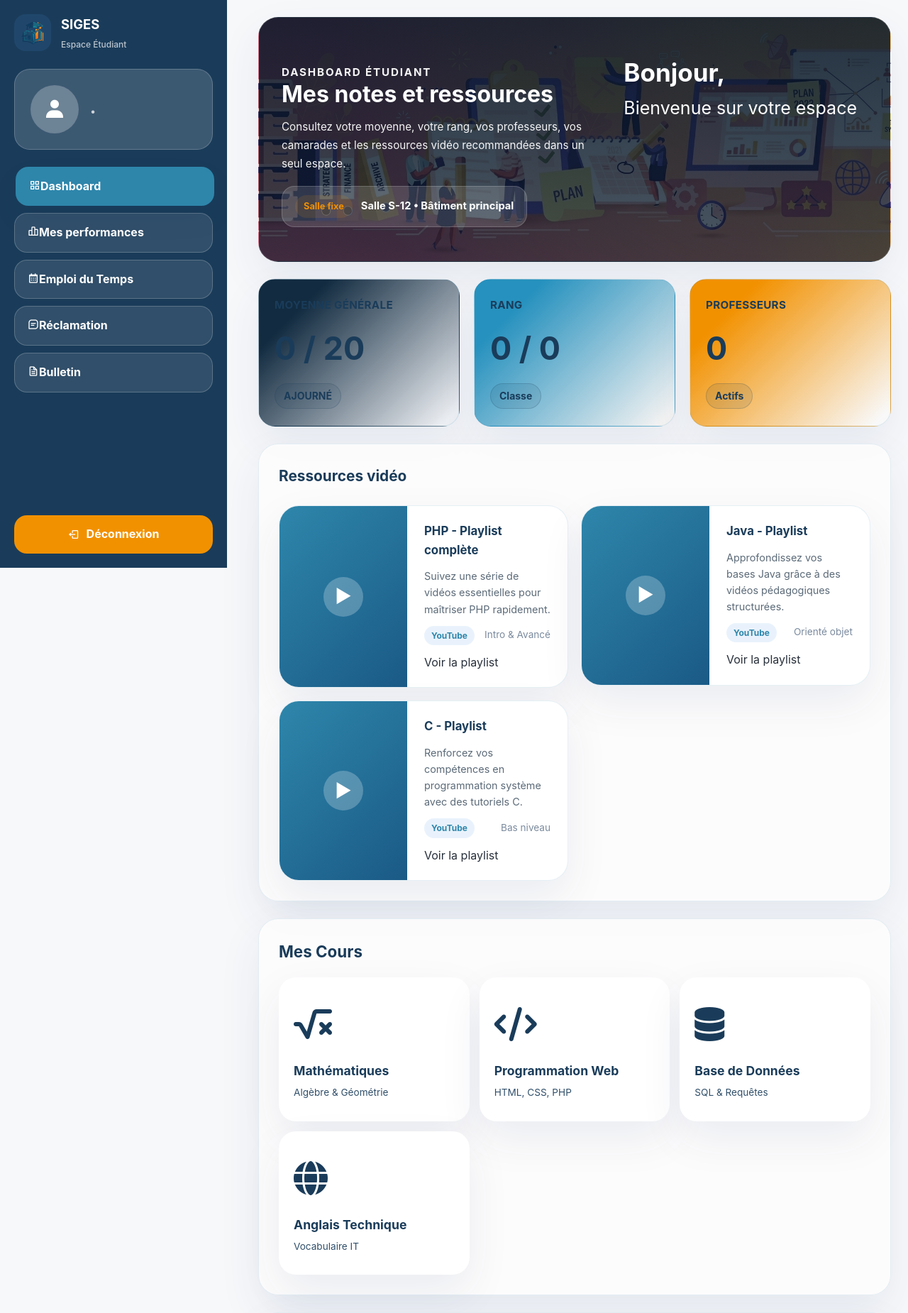
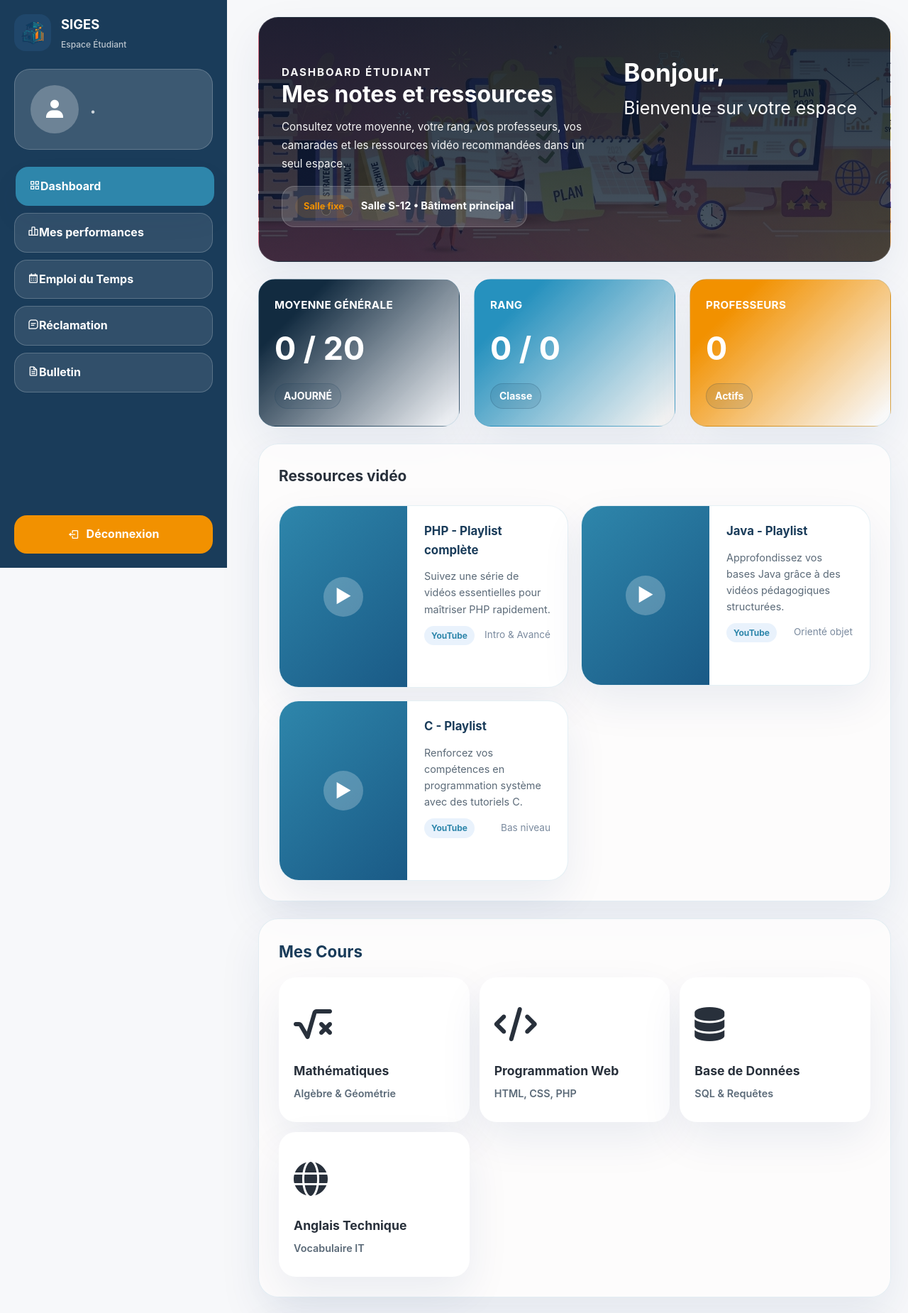
Before and after one commit to MouhamadouMoustaphaFall21/SIGES, a PHP site: page /views/etudiant/dashboard.php in a window 1280 px wide. Shown: the top 1850 px of the page at 71% size. Run offline with PHP 8.4, Linux system fonts and the light colour scheme; the visitor is signed in with stand-in values (Sample User, id 1); data comes from the database, SQL or seed files in the repository.

Commit message:
Correction interface page etudiant et prof

```diff
--- a/assets/css/style.css
+++ b/assets/css/style.css
@@ -510,6 +510,18 @@ button, input, textarea, select {
     margin: 0 0 18px;
     font-size: 1.4rem;
     color: var(--primary);
+    font-weight: 700;
+}
+
+.section-block .section-title-row h2,
+.chart-card h2,
+.stat-card h3,
+.course-card h3,
+.table-card td strong,
+.table-card .badge,
+.sidebar-section h3 {
+    font-weight: 700;
+    color: var(--text);
 }
 
 .section-title-row {
@@ -541,7 +553,7 @@ button, input, textarea, select {
     display: flex;
     flex-direction: column;
     justify-content: space-between;
-    color: #1A3C5A;
+    color: var(--text);
 }
 
 .stat-card:nth-child(1) {
@@ -611,7 +623,7 @@ button, input, textarea, select {
     background: white;
     border-radius: 24px;
     padding: 28px 20px;
-    color: #1A3C5A;
+    color: var(--text);
     text-align: left;
     box-shadow: var(--shadow-md);
     transition: all 0.3s ease;
@@ -644,8 +656,9 @@ button, input, textarea, select {
 
 .course-card p {
     margin: 0;
-    font-size: 0.85rem;
-    opacity: 0.9;
+    font-size: 0.9rem;
+    color: var(--text-light);
+    font-weight: 600;
 }
 
 /* ============================================
@@ -679,6 +692,7 @@ button, input, textarea, select {
     flex-direction: row;
     min-height: 180px;
     transition: all 0.25s ease;
+    color: white;
 }
 
 .video-thumb {
--- a/views/etudiant/dashboard.php
+++ b/views/etudiant/dashboard.php
@@ -116,21 +116,21 @@ $professors = $teacherModel->getProfessorsByClasse($id_classe)->fetchAll(PDO::FE
 
             <section class="stats-grid">
                 <article class="stat-card">
-                    <h3>Moyenne Générale</h3>
-                    <p class="stat-value"><?= $moyenneGenerale ?> / 20</p>
-                    <span class="video-meta badge <?= ($moyenneGenerale >= 10) ? 'tag-success' : 'tag-danger' ?>">
+                    <h3  style="color: white;">Moyenne Générale</h3>
+                    <p class="stat-value"  style="color: white;"><?= $moyenneGenerale ?> / 20</p>
+                    <span class="video-meta badge <?= ($moyenneGenerale >= 10) ? 'tag-success' : 'tag-danger' ?>"  style="color: white;">
                         <?= ($moyenneGenerale >= 10) ? 'ADMIS' : 'AJOURNÉ' ?>
                     </span>
                 </article>
                 <article class="stat-card">
-                    <h3>Rang</h3>
-                    <p class="stat-value"><?= $rang ?> / <?= count($classement) ?></p>
-                    <span class="video-meta badge">Classe</span>
+                    <h3  style="color: white;">Rang</h3>
+                    <p class="stat-value"  style="color: white;"><?= $rang ?> / <?= count($classement) ?></p>
+                    <span class="video-meta badge"  style="color: white;">Classe</span>
                 </article>
                 <article class="stat-card">
-                    <h3>Professeurs</h3>
-                    <p class="stat-value"><?= count($professors) ?></p>
-                    <span class="video-meta badge">Actifs</span>
+                    <h3  style="color: white;">Professeurs</h3>
+                    <p class="stat-value"  style="color: white;"><?= count($professors) ?></p>
+                    <span class="video-meta badge"  style="color: white;">Actifs</span>
                 </article>
             </section>
 
```
Also changed, not shown: other parts of assets/css/style.css (+19 -7 lines), views/etudiant/bulletin.php (+0 -15 lines), views/etudiant/performances.php (+99 -0 lines), views/professeur/dashboard.php (+9 -9 lines).
